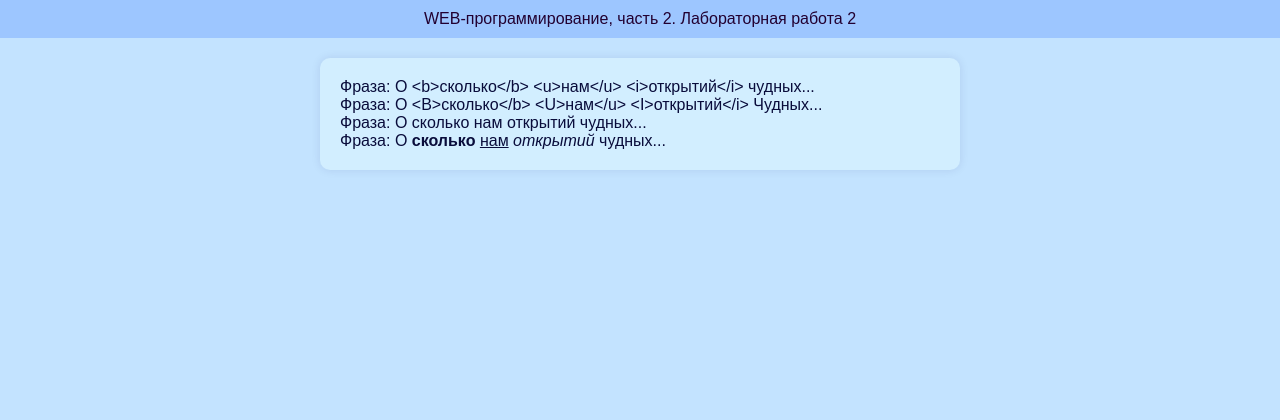
After one commit to krepuk/web-programming-labs-2, a Flask app: page /lab2/filters in a window 1280 px wide. The commit adds this page. Shown: the top 420 px of the page. Run offline with Flask 3, Linux system fonts and the light colour scheme.

Commit message:
основная часть

```diff
--- a/app.py
+++ b/app.py
@@ -353,3 +353,8 @@ def example():
 @app.route('/lab2/')
 def lab2():
     return render_template('lab2.html')
+
+@app.route('/lab2/filters')
+def filters():
+    phrase = "О <b>сколько</b> <u>нам</u> <i>открытий</i> чудных..."
+    return render_template('filter.html', phrase=phrase)
--- a/templates/base.html
+++ b/templates/base.html
@@ -7,12 +7,11 @@
     <link rel="stylesheet" href="{{ url_for('static', filename='main.css') }}">
 </head>
 <body>
-</head>
-<body>
     <header>
         WEB-программирование, часть 2. {{ self.lab() }}
     </header>
     <main>
+        {% block main %}{% endblock %}
     </main>
     <footer>
         &copy; Репьюк Катя, ФБИ-22, 3 курс, 2024
--- /dev/null
+++ b/templates/filter.html
@@ -0,0 +1,12 @@
+{% extends "base.html" %}
+
+{# номер лабораторной работы: #}
+{% block lab %} Лабораторная работа 2{% endblock %}
+
+{# основной контент: #}
+{% block main %}
+    <div>Фраза: {{ phrase }}</div>
+    <div>Фраза: {{ phrase | title }}</div>
+    <div>Фраза: {{ phrase | striptags }}</div>
+    <div>Фраза: {{ phrase | safe }}</div>
+{% endblock %}
```
